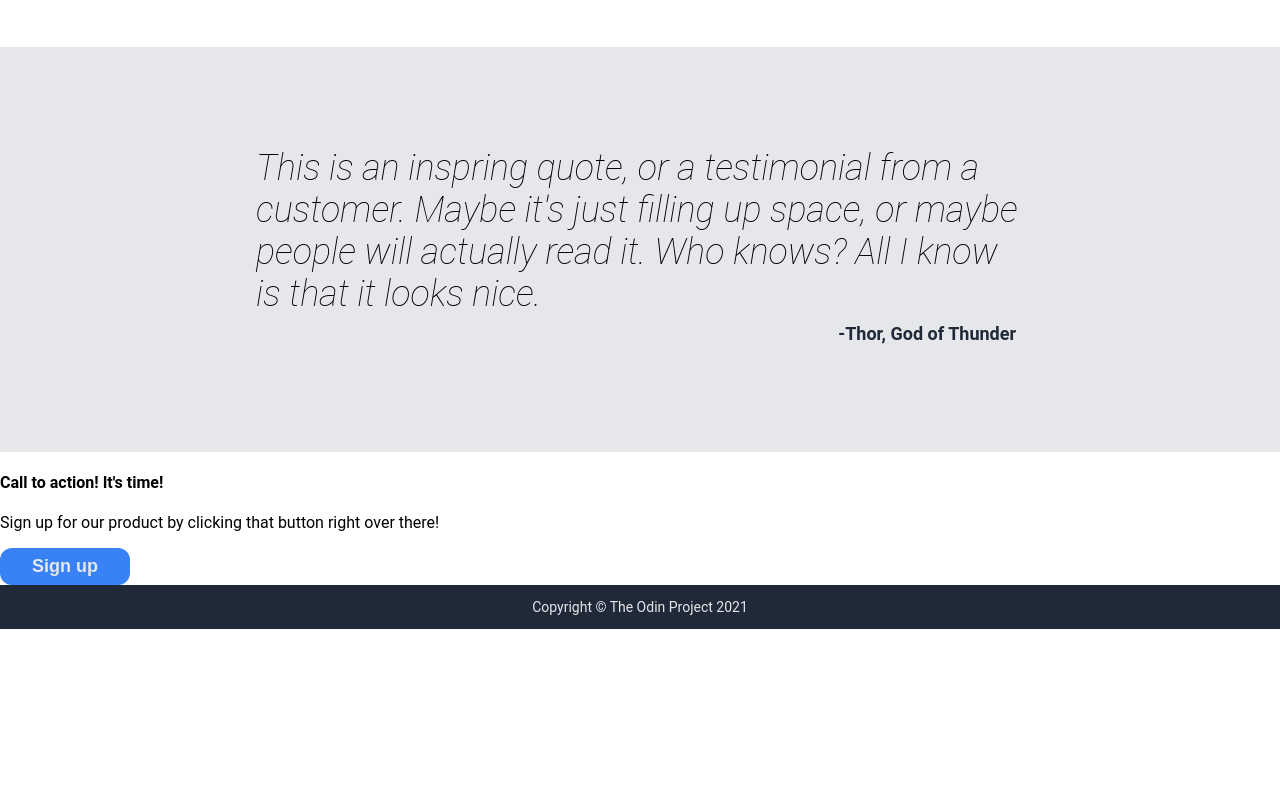
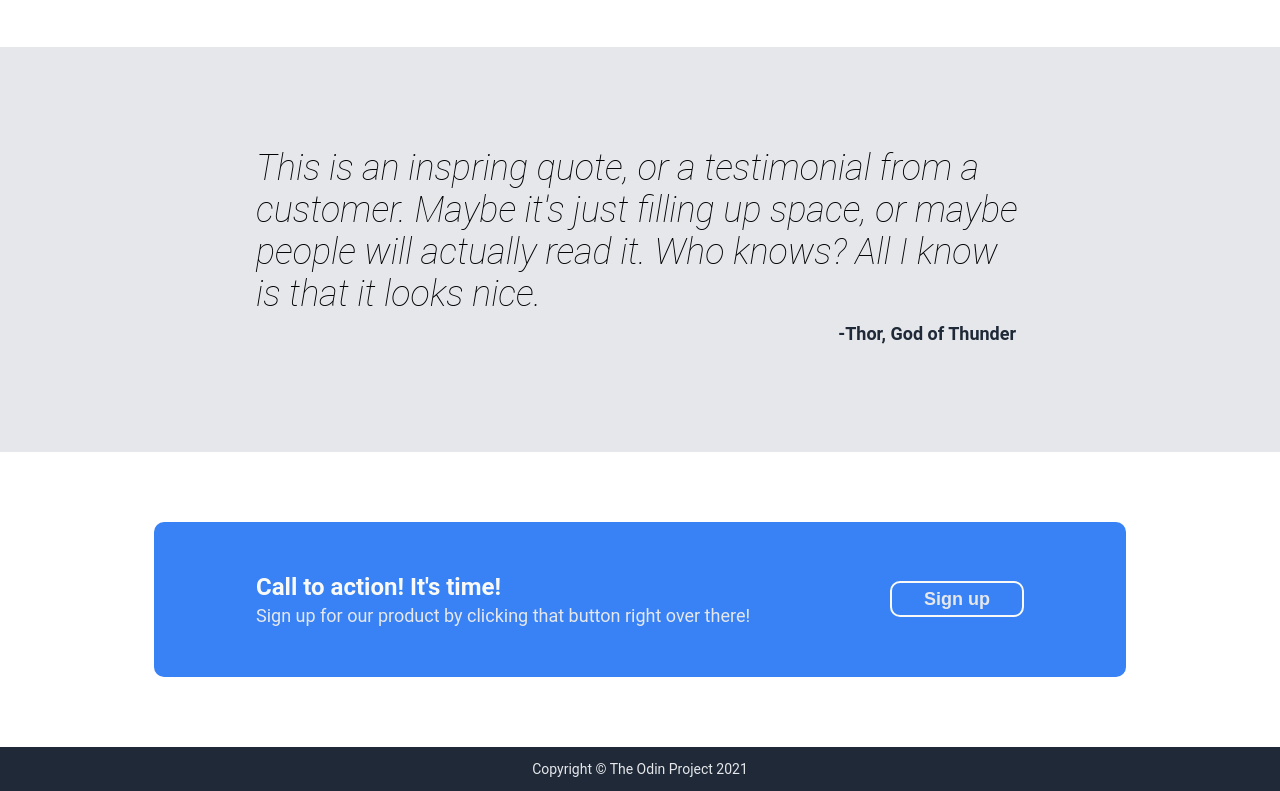
Before and after one commit to kavnwang/top-landing-page, a plain HTML site: page index.html in a window 1280 px wide. Shown: the part 820-1611 px from the top of the page. Before the commit the page ends 1449 px from the top, so only its background shows below. Drawn offline with Linux system fonts and the light colour scheme.

Commit message:
Add CSS to action

```diff
--- a/index.html
+++ b/index.html
@@ -53,8 +53,10 @@
 </div>
 <div id="action">
     <div class="action-box">
-        <h4 class="action-head">Call to action! It's time!</h4>
-        <p class="action-body">Sign up for our product by clicking that button right over there!</p>
+        <div class="action-content">
+            <h4 class="action-head">Call to action! It's time!</h4>
+            <p class="action-body">Sign up for our product by clicking that button right over there!</p>
+        </div>
         <button class="action-signup">Sign up</button>
     </div>
 </div>
--- a/styles.css
+++ b/styles.css
@@ -12,7 +12,7 @@ html, body {
     margin:0px 0px;
 }
 
-.logo {
+.logo, .action-head{
     font-size:24px;
     color:#F9FAF8;
     font-weight: bold;
@@ -32,7 +32,7 @@ ul {
     justify-content: flex-end;
     flex:1;
 }
-a, .sub-text, .foot-text {
+a, .sub-text, .foot-text, .action-body {
     text-decoration: none;
     font-size:18px;
     color:#E5E7EB;
@@ -57,14 +57,19 @@ a, .sub-text, .foot-text {
 }
 
 button {
-    border:none;
-    border-radius:12px;
+    border-width:0px;
+    border-style:solid;
+    border-radius:10px;
     font-weight:bold;
     font-size:18px;
     color:#E5E7EB;
     background-color: #3882F6;
     padding: 8px 32px;
+    height:36px;
     margin:0px;
+    display:flex;
+    align-items: center;
+    justify-content: center;
 }
 
 .random-info {
@@ -130,6 +135,29 @@ button {
     margin:8px;
 }
 
+#action {
+    display: flex;
+    justify-content: center;
+    align-items: center;
+    padding:70px 0px;
+}
+
+.action-box {
+    display:flex;
+    width:60%;
+    background-color:#3882F6;
+    border-radius:10px;
+    justify-content: space-between;
+    padding:4% 8%;
+    align-items: center;
+}
+
+.action-body {
+    margin:0;
+}
+.action-head {
+    margin-bottom:4px;
+}
 #footer {
     background-color:#1F2937;
     display:flex;
@@ -141,3 +169,8 @@ button {
 .foot-text {
     font-size:14px;
 }
+
+.action-signup {
+    border-color:#F9FAF8;
+    border-width: 2px;
+}
```
